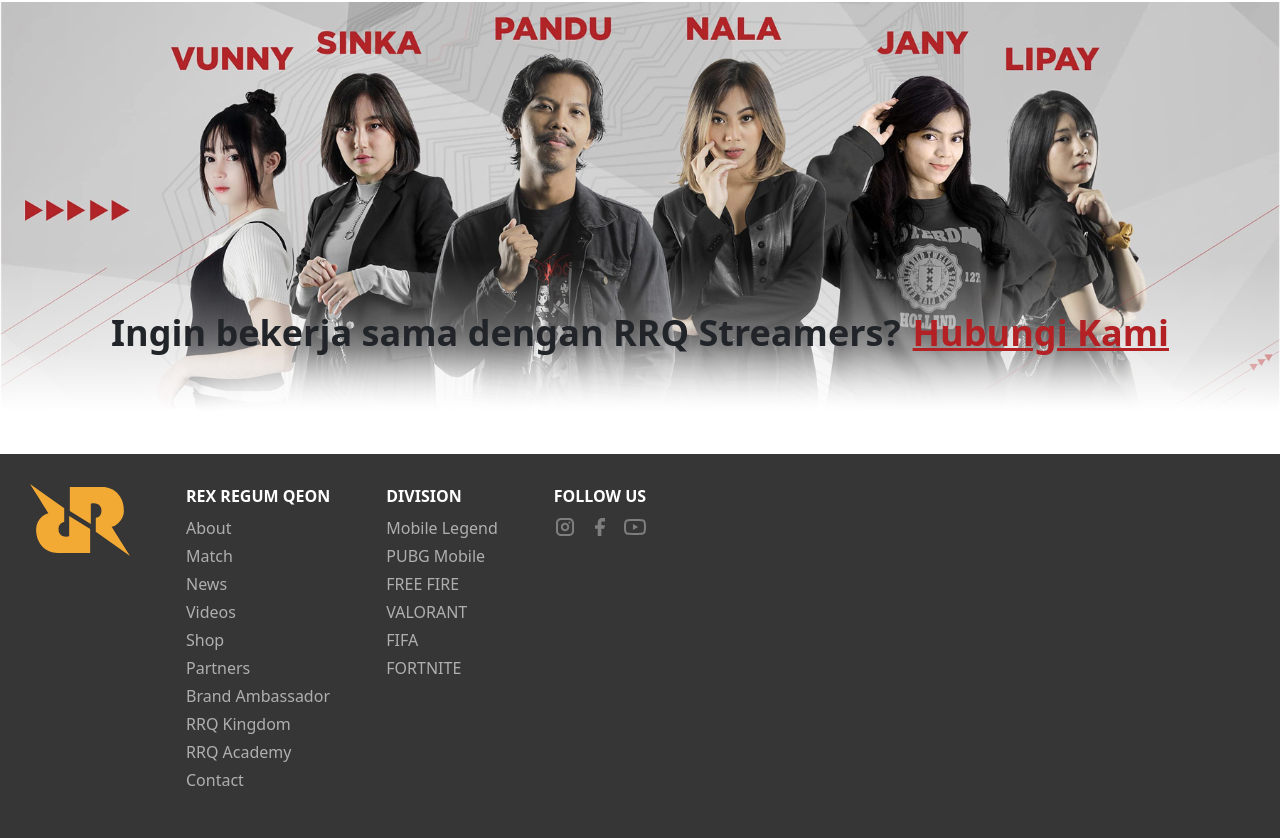
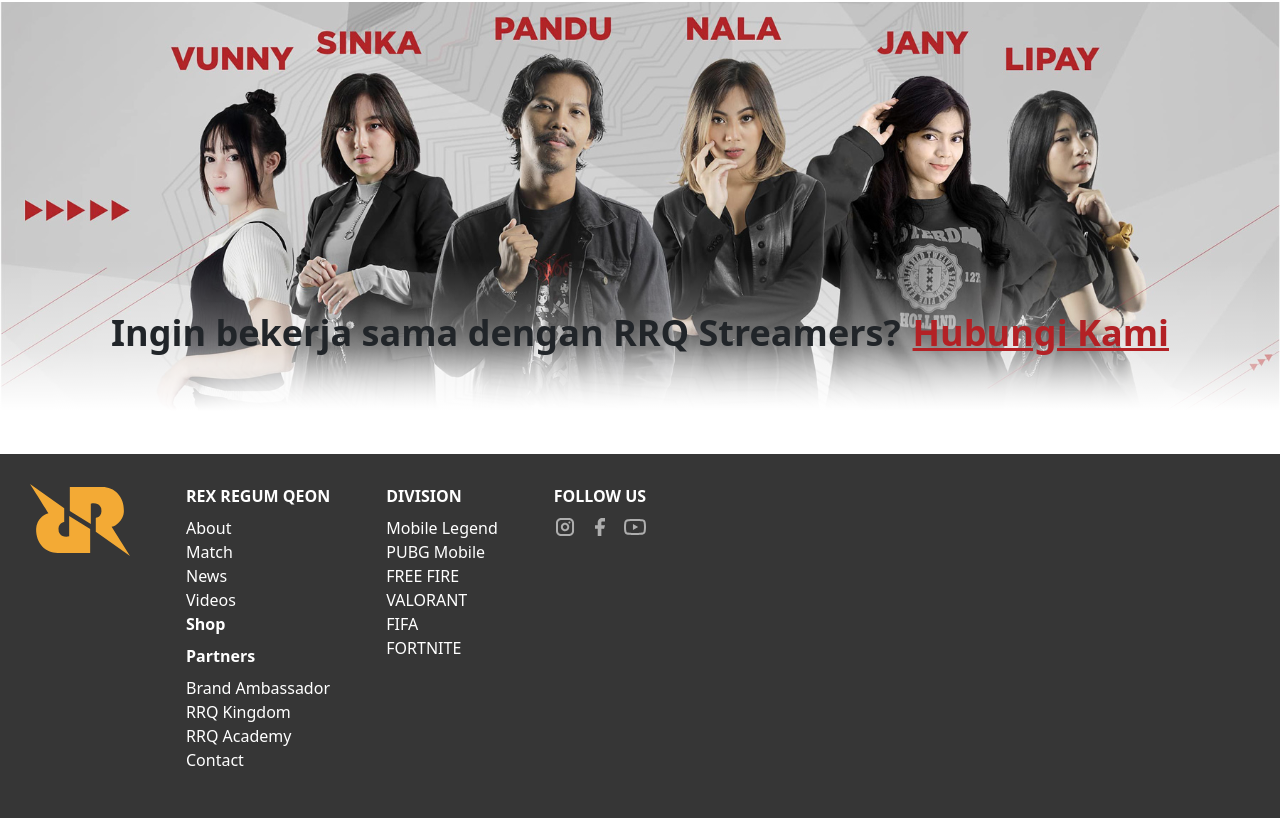
Before and after one commit to Opanpan/rrq-web-app, a React (Create React App) app: page / in a window 1280 px wide. Shown: the part 3503-4341 px from the top of the page. Built offline with nearby package versions, Linux system fonts and the light colour scheme.

Commit message:
test li style

```diff
--- a/src/components/FooterItem.jsx
+++ b/src/components/FooterItem.jsx
@@ -29,16 +29,16 @@
             <Col className="col-auto">
               <ul>
                 <li className="li-title">REX REGUM QEON</li>
-                <li className="li-item">About</li>
-                <li className="li-item">Match</li>
-                <li className="li-item">News</li>
-                <li className="li-item">Videos</li>
-                <li className="li-item">Shop</li>
-                <li className="li-item">Partners</li>
-                <li className="li-item">Brand Ambassador</li>
-                <li className="li-item">RRQ Kingdom</li>
-                <li className="li-item">RRQ Academy</li>
-                <li className="li-item">Contact</li>
+                <li>About</li>
+                <li>Match</li>
+                <li>News</li>
+                <li>Videos</li>
+                <li className="li-title">Shop</li>
+                <li className="li-title">Partners</li>
+                <li>Brand Ambassador</li>
+                <li>RRQ Kingdom</li>
+                <li>RRQ Academy</li>
+                <li>Contact</li>
               </ul>
             </Col>
             <Col className="col-auto">
--- a/src/components/FooterItem.scss
+++ b/src/components/FooterItem.scss
@@ -26,14 +26,3 @@
     opacity: 100%;
   }
 }
-
-.li-item {
-  font-weight: 300;
-  margin-bottom: 4px;
-  opacity: 60%;
-
-  &:hover {
-    opacity: 100%;
-    cursor: pointer;
-  }
-}
```
